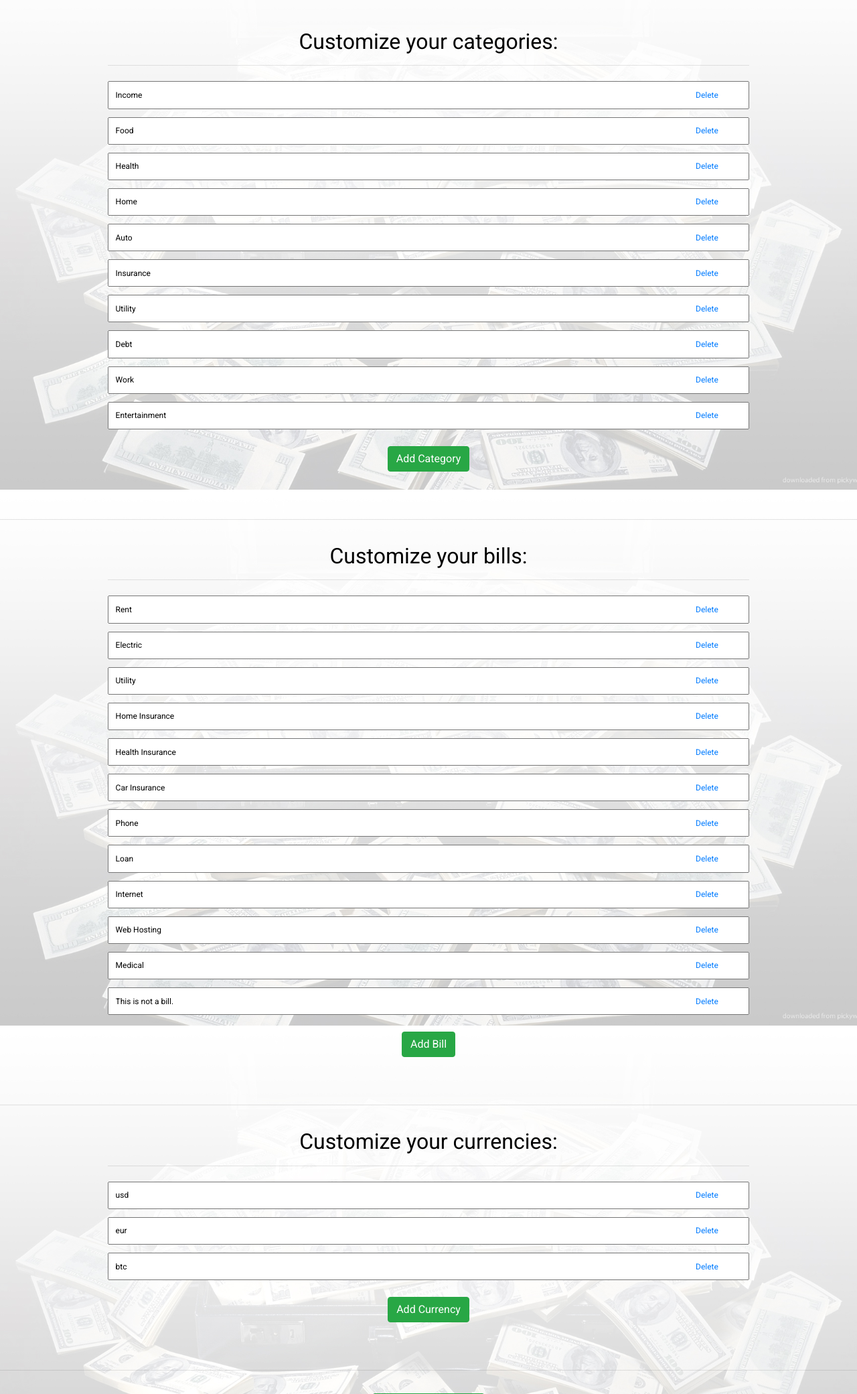
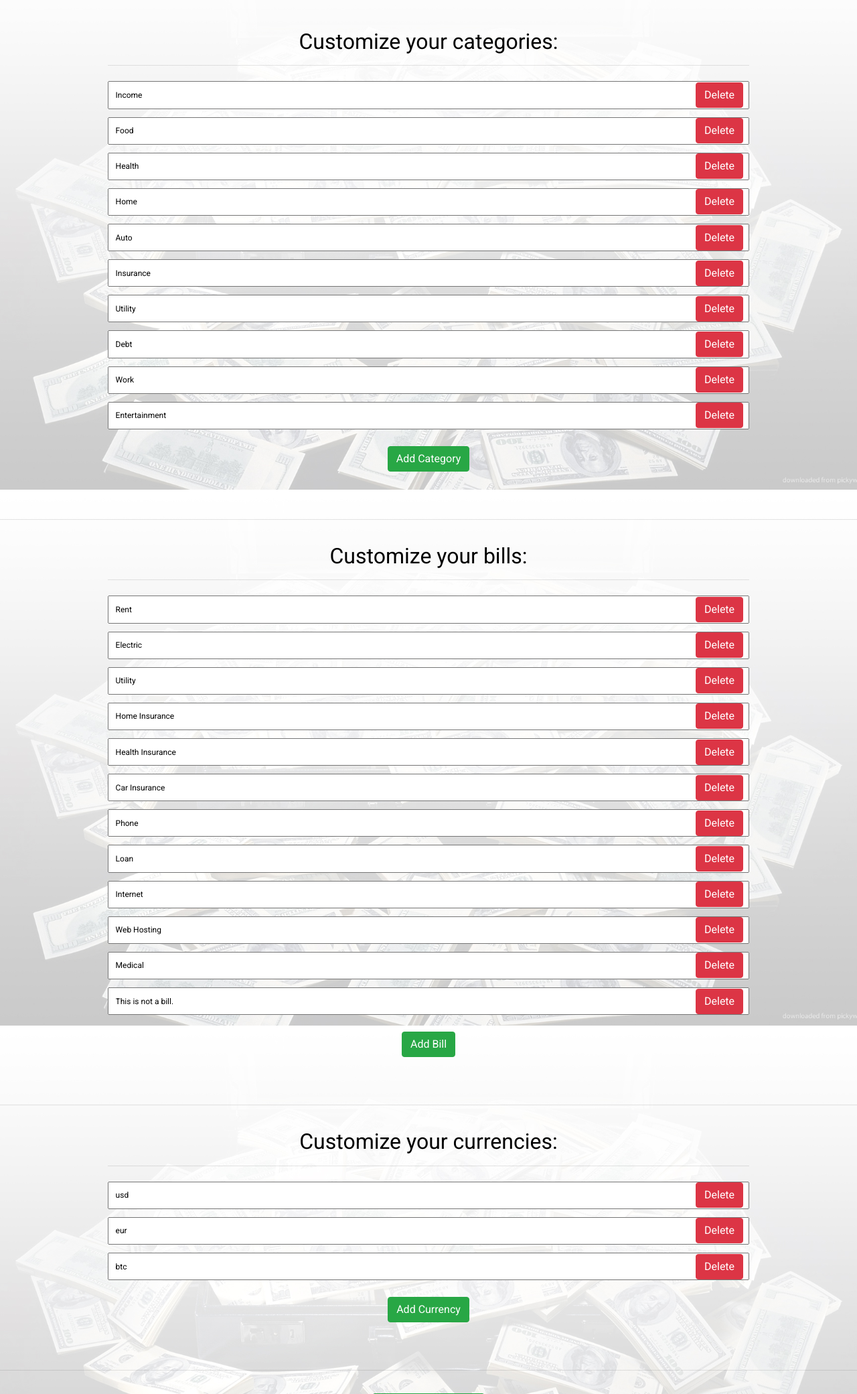
Before and after one commit to oMNiVoiDZeRo/expendor, a PHP site: page /expendor/custom/ in a window 1280 px wide. Shown: the part 69-2150 px from the top of the page at 67% size. Run offline with PHP 8.4, Linux system fonts and the light colour scheme; a user stored in the database is signed in; data comes from the database, SQL or seed files in the repository.

Commit message:
More button styles.

```diff
--- a/custom/index.php
+++ b/custom/index.php
@@ -90,21 +90,21 @@ echo '<form action=' . htmlspecialchars($_SERVER["PHP_SELF"]) . ' method="post">
 echo '<table class="custom categories" align="center">';
 echo '<tr><td><center><h2>Customize your categories:</h2></center><hr/></td></tr>';
 foreach($categories as $key => $value):
-echo '<tr><td><input type="text" name="categories[]" value="'.$value.'" /> <a class="delete" href="#">Delete</a></td></tr>';
+echo '<tr><td><input type="text" name="categories[]" value="'.$value.'" /> <a class="btn btn-danger delete" href="#">Delete</a></td></tr>';
 endforeach;
 echo '<tr><td><br/><a class="btn btn-success addCat" href="#">Add Category</a><br/><br/><br/></td></tr>';
 echo '</table><br/><hr/><br/>';
 echo '<table class="custom bills" align="center">';
 echo '<tr><td><center><h2>Customize your bills:</h2></center><hr/></td></tr>';
 foreach($bills as $key => $value):
-echo '<tr><td><input type="text" name="bills[]" value="'.$value.'" /> <a class="delete" href="#">Delete</a></td></tr>';
+echo '<tr><td><input type="text" name="bills[]" value="'.$value.'" /> <a class="btn btn-danger delete" href="#">Delete</a></td></tr>';
 endforeach;
 echo '<tr><td><br/><a class="btn btn-success addBill" href="#">Add Bill</a><br/><br/><br/></td></tr>';
 echo '</table><br/><hr/><br/>';
 echo '<table class="custom currencies" align="center">';
 echo '<tr><td><center><h2>Customize your currencies:</h2></center><hr/></td></tr>';
 foreach($currencies as $key => $value):
-echo '<tr><td><input type="text" name="currencies[]" value="'.$value.'" /> <a class="delete" href="#">Delete</a></td></tr>';
+echo '<tr><td><input type="text" name="currencies[]" value="'.$value.'" /> <a class="btn btn-danger delete" href="#">Delete</a></td></tr>';
 endforeach;
 echo '<tr><td><br/><a class="btn btn-success addCurrency" href="#">Add Currency</a><br/><br/><br/></td></tr>';
 echo '</table><br/><hr/><br/>';
```
